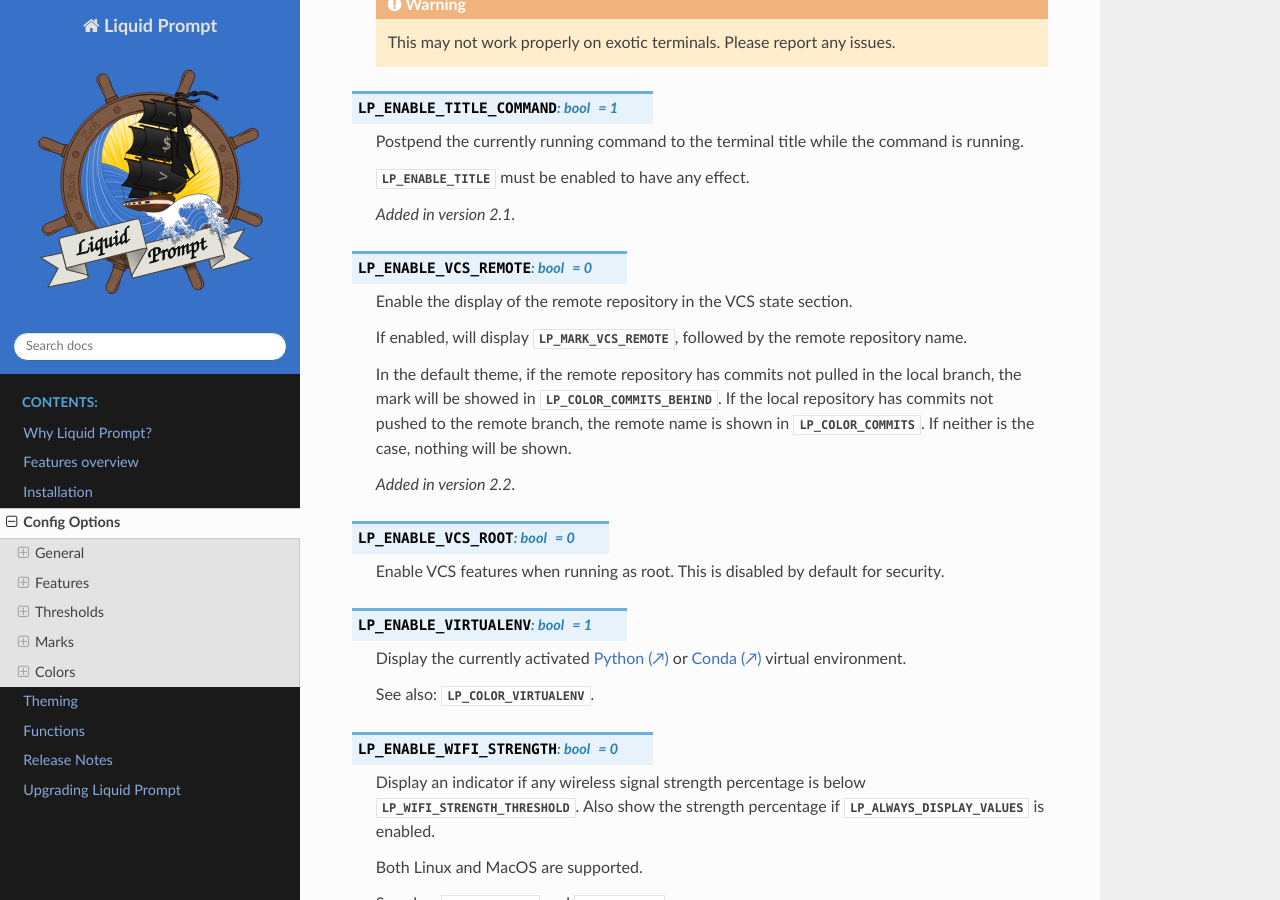
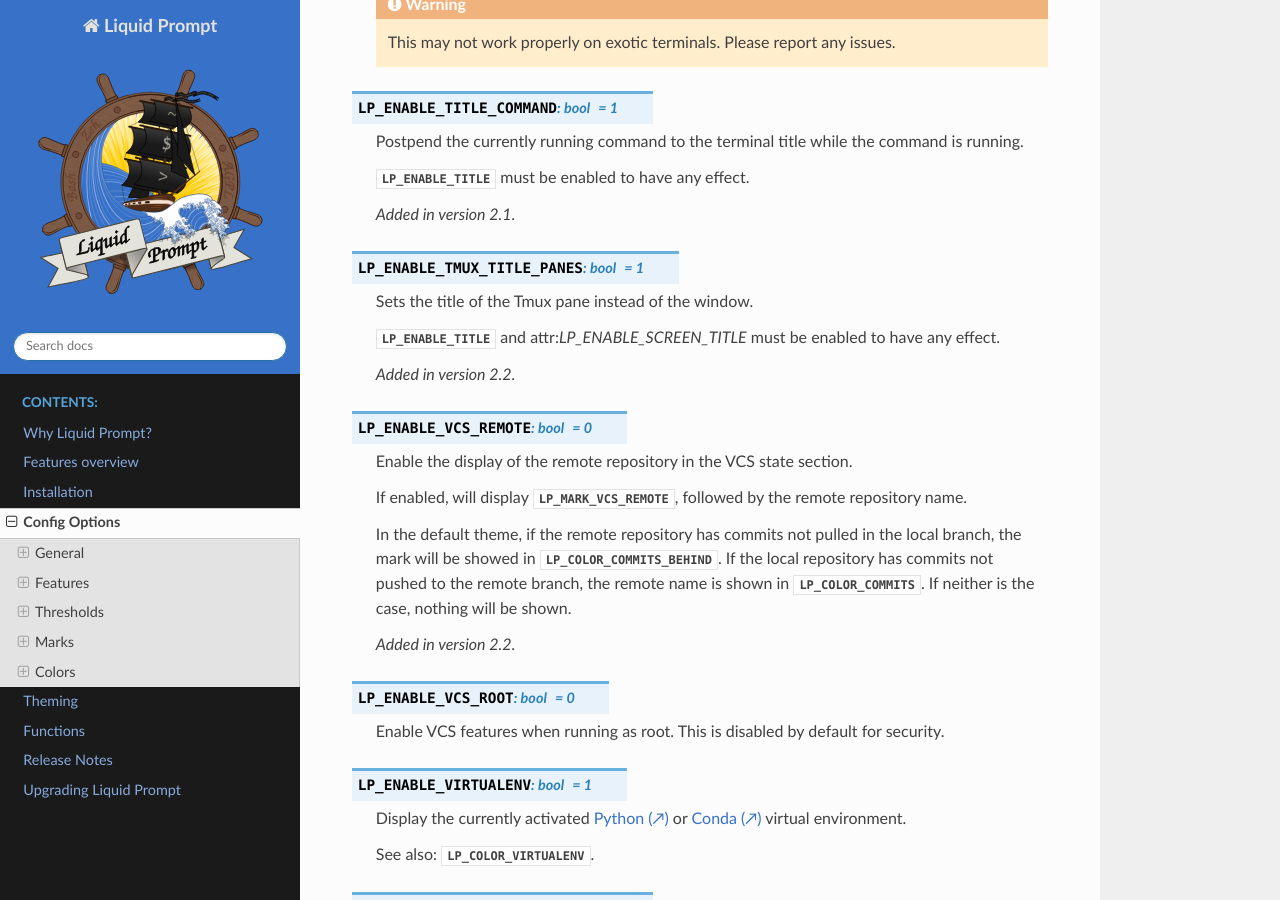
Before and after one commit to liquidprompt/liquidprompt, a Sphinx documentation site: the page built from docs/config.rst, in a window 1280 px wide and 900 px high, scrolled down 16682 px. Built offline with Sphinx 7.4.7 and the Read the Docs theme 2.0.0, drawn with Linux system fonts in a browser that asks for light colours; cross-references to code outside the pages are shown as plain code.

Commit message:
Add LP_ENABLE_TMUX_TITLE_PANES config option
This option will set Tmux panes titles intead of Tmux windows.

Closes #716

```diff
--- a/docs/config.rst
+++ b/docs/config.rst
@@ -1018,6 +1018,17 @@ Features
    :attr:`LP_ENABLE_TITLE` must be enabled to have any effect.
 
    .. versionadded:: 2.1
+
+.. attribute:: LP_ENABLE_TMUX_TITLE_PANES
+   :type: bool
+   :value: 1
+
+   Sets the title of the Tmux pane instead of the window.
+
+   :attr:`LP_ENABLE_TITLE` and attr:`LP_ENABLE_SCREEN_TITLE` must be enabled to
+   have any effect.
+
+   .. versionadded:: 2.2
 
 .. attribute:: LP_ENABLE_VCS_REMOTE
    :type: bool
```
Also changed, not shown: 1 other file.
